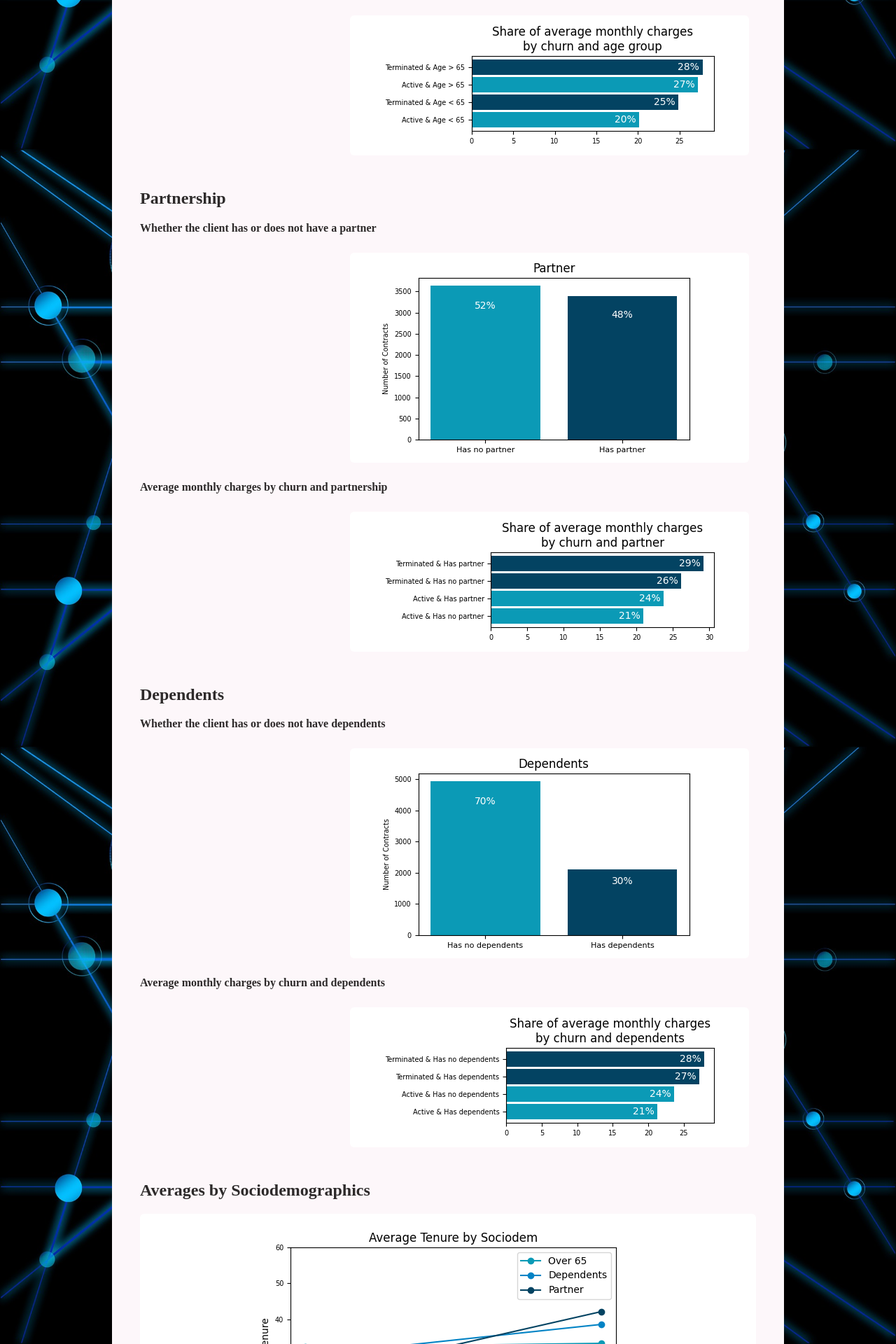
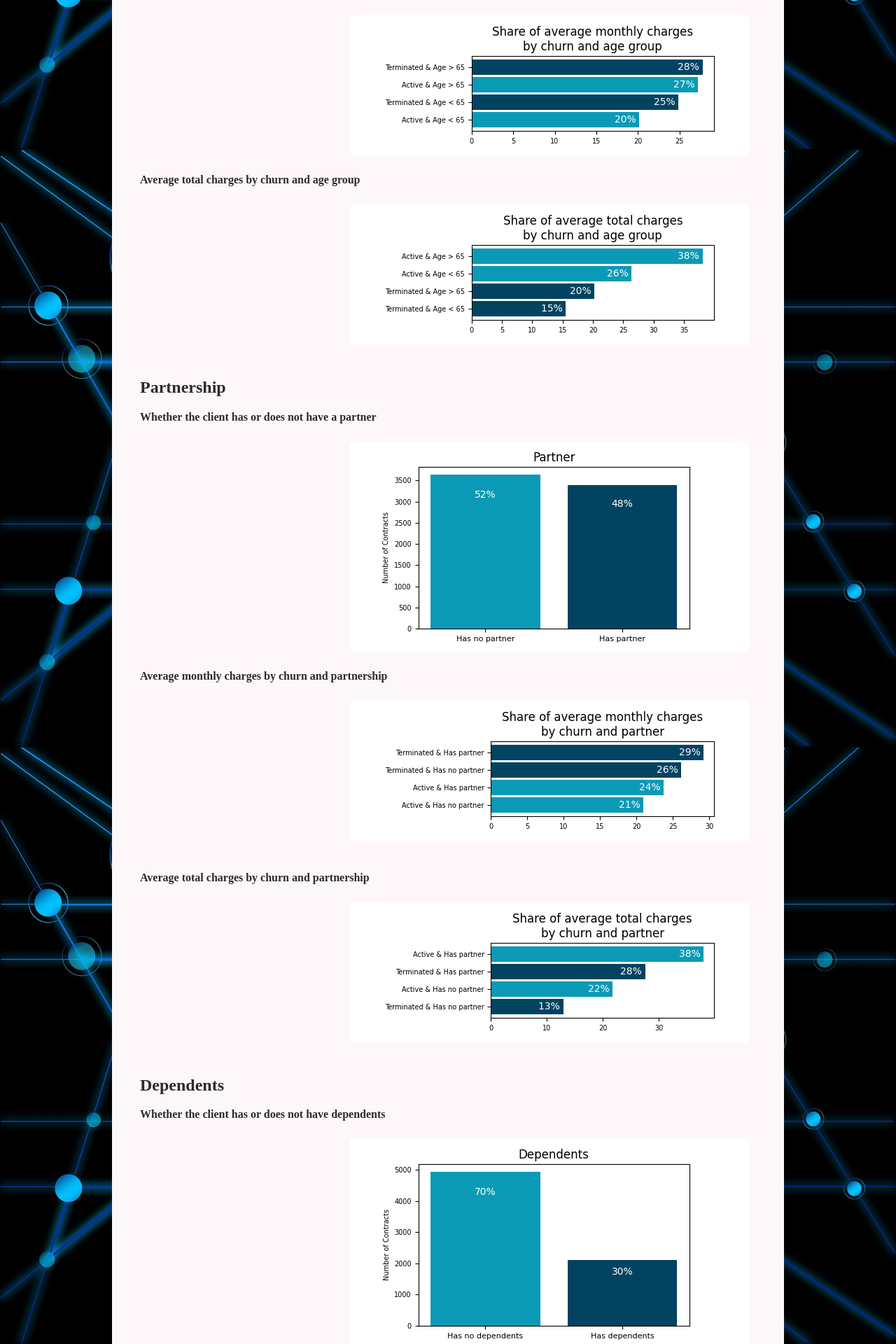
Before and after one commit to kvalge/telecom-flask, a Flask app: template templates/sociodem.html in a window 1280 px wide. Shown: the part 640-2560 px from the top of the page at 70% size. Run offline with Flask 3, Linux system fonts and the light colour scheme; the template is opened without the code that fills it, so the values that code supplies are empty; parts of the project's set-up code (start-up, migrations or seed data) failed here and were passed over.

Commit message:
Updates.

```diff
--- a/app.py
+++ b/app.py
@@ -62,12 +62,18 @@ def sociodem_page():
     dependents_bar(dependents_data)
 
     by_age_group = churn_by_age_group_monthly_mean()
+    by_age_group_total = churn_by_age_group_total_mean()
     by_partner = churn_by_partner_monthly_mean()
+    by_partner_total = churn_by_partner_total_mean()
     by_dependents = churn_by_dependents_monthly_mean()
+    by_dependents_total = churn_by_dependents_total_mean()
 
     churn_by_age_group_monthly_mean_bar(by_age_group)
+    churn_by_age_group_total_mean_bar(by_age_group_total)
     churn_by_partner_monthly_mean_bar(by_partner)
+    churn_by_partner_total_mean_bar(by_partner_total)
     churn_by_dependents_monthly_mean_bar(by_dependents)
+    churn_by_dependents_total_mean_bar(by_dependents_total)
 
     tenure_by_sociodem = av_tenure_by_sociodem()
     av_tenure_by_sociodem_line(tenure_by_sociodem)
@@ -75,13 +81,20 @@ def sociodem_page():
     charges_by_sociodem = av_monthly_charges_by_sociodem()
     av_monthly_charges_by_sociodem_line(charges_by_sociodem)
 
+    total_charges_by_sociodem = av_total_charges_by_sociodem()
+    av_total_charges_by_sociodem_line(total_charges_by_sociodem)
+
     return render_template('sociodem.html',
                            age_group_stat=age_group_stat,
                            partner_stat=partner_stat,
                            dependents_stat=dependents_stat,
                            by_age_group=by_age_group,
+                           by_age_group_total=by_age_group_total,
                            by_dependents=by_dependents,
-                           by_partner=by_partner)
+                           by_dependents_total=by_dependents_total,
+                           by_partner=by_partner,
+                           by_partner_total=by_partner_total,
+                           )
 
 
 @app.route('/services', methods=['GET'])
--- a/templates/monthly_charges_model_summary.html
+++ b/templates/monthly_charges_model_summary.html
@@ -13,7 +13,7 @@
   <th>Date:</th>             <td>Wed, 24 Jul 2024</td> <th>  Prob (F-statistic):</th>  <td>  0.00</td>
 </tr>
 <tr>
-  <th>Time:</th>                 <td>13:26:14</td>     <th>  Log-Likelihood:    </th> <td> -24334.</td>
+  <th>Time:</th>                 <td>13:32:10</td>     <th>  Log-Likelihood:    </th> <td> -24334.</td>
 </tr>
 <tr>
   <th>No. Observations:</th>      <td>  7032</td>      <th>  AIC:               </th> <td>4.868e+04</td>
--- a/templates/sociodem.html
+++ b/templates/sociodem.html
@@ -20,6 +20,7 @@
                 </div>
             </div>
         </div>
+
         <div>
             <p>Average monthly charges by churn and age group</p>
             <div class="container">
@@ -32,6 +33,23 @@
                     <div>
                         <img src="{{ url_for('static', filename='graphs/churn_by_age_group_monthly_mean_bar.png') }}"
                              alt="Bar of Age Group" class="graph">
+                    </div>
+                </div>
+            </div>
+        </div>
+
+        <div>
+            <p>Average total charges by churn and age group</p>
+            <div class="container">
+                <div>
+                    {% for key, value in by_age_group_total.items() %}
+                        <p>{{ key }} : {{ value }}</p>
+                    {% endfor %}
+                </div>
+                <div class="graph-frame">
+                    <div>
+                        <img src="{{ url_for('static', filename='graphs/churn_by_age_group_total_mean_bar.png') }}"
+                             alt="Bar of Age Group Total" class="graph">
                     </div>
                 </div>
             </div>
@@ -54,6 +72,7 @@
                 </div>
             </div>
         </div>
+
         <div>
             <p>Average monthly charges by churn and partnership</p>
             <div class="container">
@@ -66,6 +85,24 @@
                     <div>
                         <img src="{{ url_for('static', filename='graphs/churn_by_partner_monthly_mean_bar.png') }}"
                              alt="Bar of Partnership" class="graph">
+                    </div>
+                </div>
+            </div>
+        </div>
+        <br>
+
+        <div>
+            <p>Average total charges by churn and partnership</p>
+            <div class="container">
+                <div>
+                    {% for key, value in by_partner_total.items() %}
+                        <p>{{ key }} : {{ value }}</p>
+                    {% endfor %}
+                </div>
+                <div class="graph-frame">
+                    <div>
+                        <img src="{{ url_for('static', filename='graphs/churn_by_partner_total_mean_bar.png') }}"
+                             alt="Bar of Partnership Total" class="graph">
                     </div>
                 </div>
             </div>
@@ -105,6 +142,23 @@
                 </div>
             </div>
         </div>
+        <br>
+        <div>
+            <p>Average total charges by churn and dependents</p>
+            <div class="container">
+                <div>
+                    {% for key, value in by_dependents_total.items() %}
+                        <p>{{ key }} : {{ value }}</p>
+                    {% endfor %}
+                </div>
+                <div class="graph-frame">
+                    <div>
+                        <img src="{{ url_for('static', filename='graphs/churn_by_dependents_total_mean_bar.png') }}"
+                             alt="Bar of Dependents Total" class="graph">
+                    </div>
+                </div>
+            </div>
+        </div>
 
         <br>
         <h2>Averages by Sociodemographics</h2>
@@ -121,6 +175,13 @@
                      alt="Average Monthly Charges by Sociodem" class="graph">
             </div>
         </div>
+    <br>
+            <div class="graph-frame">
+            <div>
+                <img src="{{ url_for('static', filename='graphs/total_charges_by_sociodem_line.png') }}"
+                     alt="Average Total Charges by Sociodem" class="graph">
+            </div>
+        </div>
 
     </div>
 
--- a/templates/tenure_model_summary.html
+++ b/templates/tenure_model_summary.html
@@ -13,7 +13,7 @@
   <th>Date:</th>             <td>Wed, 24 Jul 2024</td> <th>  Prob (F-statistic):</th>  <td>  0.00</td>
 </tr>
 <tr>
-  <th>Time:</th>                 <td>13:26:14</td>     <th>  Log-Likelihood:    </th> <td> -31667.</td>
+  <th>Time:</th>                 <td>13:32:10</td>     <th>  Log-Likelihood:    </th> <td> -31667.</td>
 </tr>
 <tr>
   <th>No. Observations:</th>      <td>  7032</td>      <th>  AIC:               </th> <td>6.335e+04</td>
--- a/templates/total_charges_model_summary.html
+++ b/templates/total_charges_model_summary.html
@@ -13,7 +13,7 @@
   <th>Date:</th>             <td>Wed, 24 Jul 2024</td> <th>  Prob (F-statistic):</th>  <td>  0.00</td>
 </tr>
 <tr>
-  <th>Time:</th>                 <td>13:26:14</td>     <th>  Log-Likelihood:    </th> <td> -62500.</td>
+  <th>Time:</th>                 <td>13:32:10</td>     <th>  Log-Likelihood:    </th> <td> -62500.</td>
 </tr>
 <tr>
   <th>No. Observations:</th>      <td>  7032</td>      <th>  AIC:               </th> <td>1.250e+05</td>
```
Also changed, not shown: functions.py (+36 -9 lines), graphs_generation.py (+27 -11 lines), static/graphs/churn_by_age_group_total_mean_bar.png (added), static/graphs/churn_by_dependents_total_mean_bar.png (added), static/graphs/churn_by_partner_total_mean_bar.png (added), static/graphs/tenure_by_sociodem_line.png, static/graphs/total_charges_by_sociodem_line.png (added).
